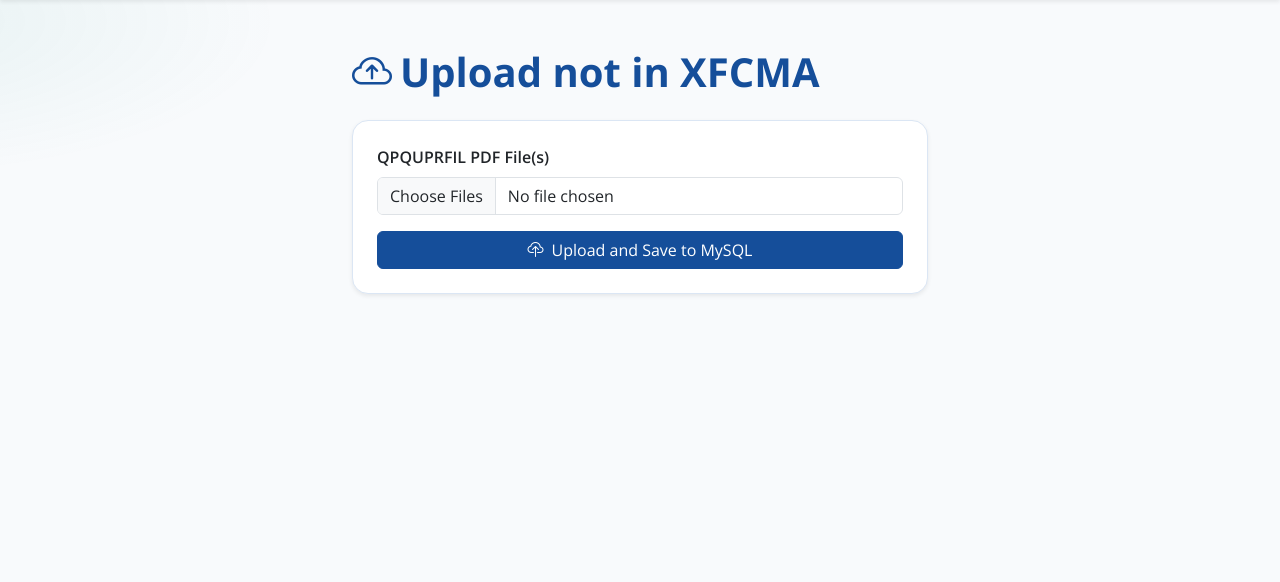
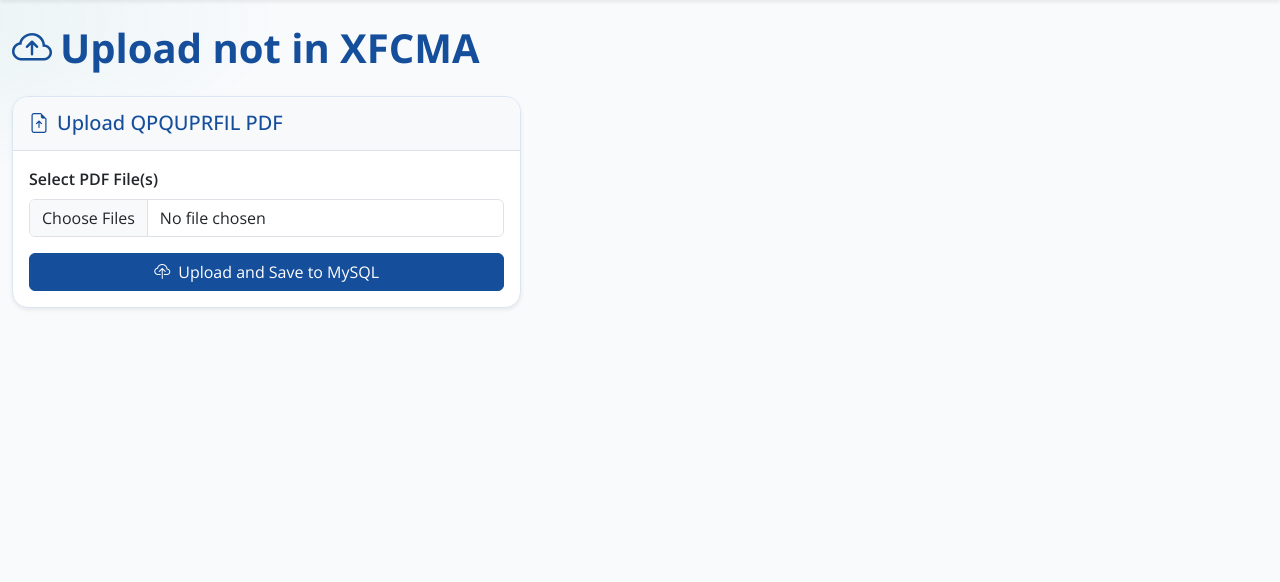
Before and after one commit to TW168/warship-v2, a FastAPI app: page /maintenance/not-in-xfcma in a window 1280 px wide. Shown: the part 57-639 px from the top of the page. Run offline with FastAPI, Linux system fonts and the light colour scheme; some libraries are stand-ins or nearby versions.

Commit message:
fix
Co-authored-by: Copilot <copilot@github.com>

```diff
--- a/templates/maintenance/not_in_xfcma.html
+++ b/templates/maintenance/not_in_xfcma.html
@@ -3,22 +3,32 @@
 {% block title %}Upload not in XFCMA{% endblock %}
 
 {% block content %}
-<div class="container py-5" style="max-width: 600px;">
-  <h1 class="fw-bold mb-4" style="color: #154e9a;">
+<div class="container-fluid py-4">
+  <div class="row mb-3">
+    <div class="col">
+      <h1 class="fw-bold" style="color: #154e9a;">
         <i class="bi bi-cloud-arrow-up me-2"></i>Upload not in XFCMA
       </h1>
+    </div>
+  </div>
 
+  <div class="row">
+    <div class="col-lg-5 col-md-7">
       <div class="card shadow-sm">
-    <div class="card-body p-4">
-      <label for="pdfFile" class="form-label fw-semibold">QPQUPRFIL PDF File(s)</label>
+        <div class="card-header bg-light border-bottom">
+          <h5 class="mb-0"><i class="bi bi-file-earmark-arrow-up me-2"></i>Upload QPQUPRFIL PDF</h5>
+        </div>
+        <div class="card-body">
+          <label for="pdfFile" class="form-label fw-semibold">Select PDF File(s)</label>
           <input type="file" class="form-control mb-3" id="pdfFile" accept=".pdf,application/pdf" multiple>
           <button class="btn btn-primary w-100" id="uploadBtn" onclick="handleUpload()">
             <i class="bi bi-cloud-upload me-2"></i>Upload and Save to MySQL
           </button>
         </div>
       </div>
-
-  <div id="resultBox" class="alert mt-4 d-none" role="alert"></div>
+      <div id="resultBox" class="alert mt-3 d-none" role="alert"></div>
+    </div>
+  </div>
 </div>
 
 <script>
```
Lines whose indentation alone changed are shown as unchanged.
